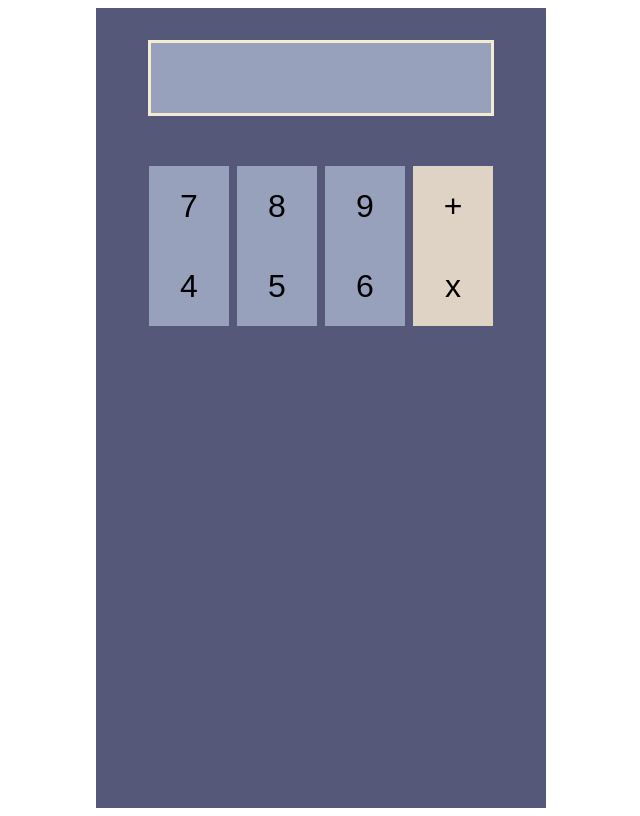
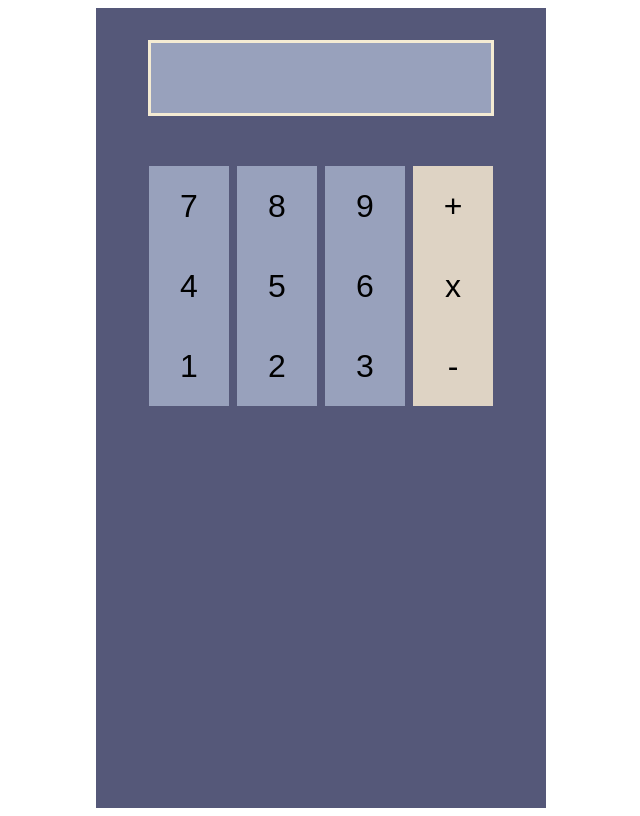
Before and after one commit to Qu1dy/odin-calculator, a plain HTML site: page index.html in a window 1280 px wide. Shown: the whole page, without its empty margins (319-959 px from the left). Drawn offline with Linux system fonts and the light colour scheme.

Commit message:
style: add 3rd row of buttons

```diff
--- a/index.html
+++ b/index.html
@@ -22,6 +22,12 @@
             <button class="number">6</button>
             <button class="operator">x</button>
         </div>
+        <div class="buttons">
+            <button class="number">1</button>
+            <button class="number">2</button>
+            <button class="number">3</button>
+            <button class="operator">-</button>
+        </div>
     </div>
 </body>
 </html>
```
